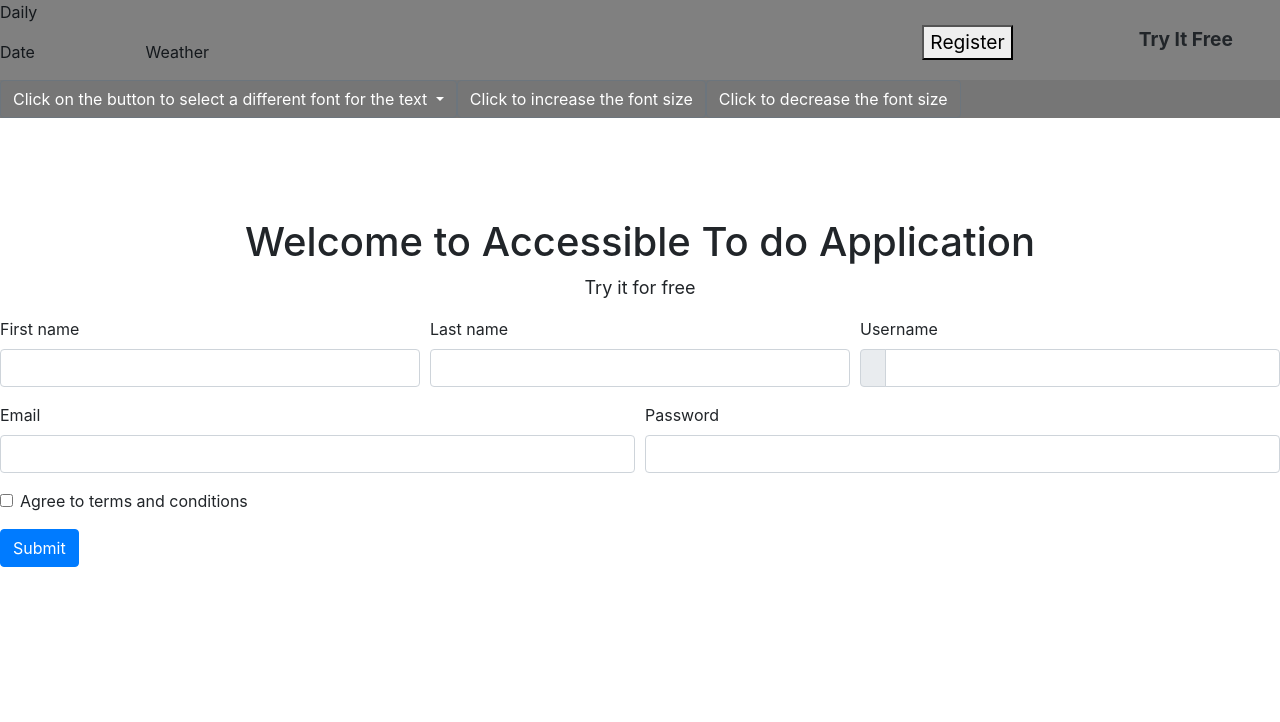
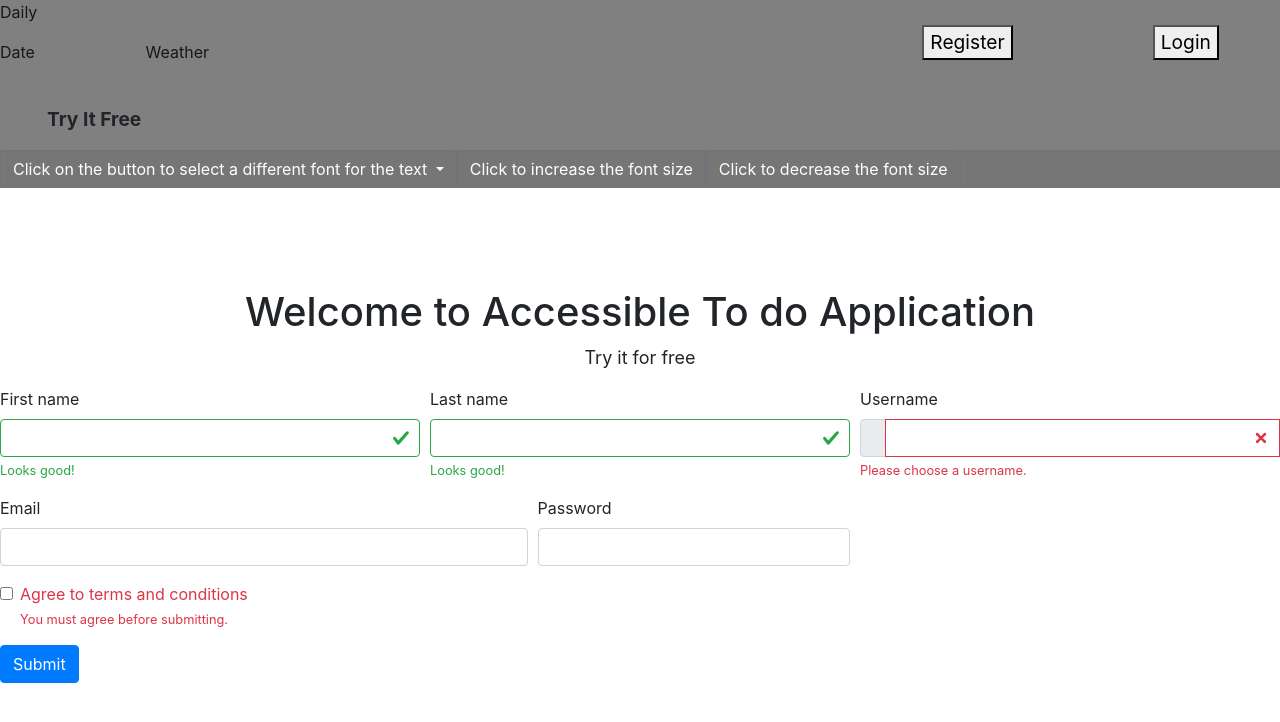
Before and after one commit to 0127JavaUSF/AccessibleTodoList-Front_End, an Angular app in the folder Accessibility-Todo-List/: page /registration in a window 1280 px wide. Shown: the top 722 px of the page. Built offline with nearby package versions, Linux system fonts and the light colour scheme.

Commit message:
Added Login button to the header and attached the routing. Created a Registration page.

```diff
--- a/Accessibility-Todo-List/src/app/app-routing.module.ts
+++ b/Accessibility-Todo-List/src/app/app-routing.module.ts
@@ -7,6 +7,7 @@ import { ItemComponent } from './components/item/item.component';
 import { CreateListComponent } from './components/create-list/create-list.component';
 import { CreateItemComponent } from './components/create-item/create-item.component';
 import { RegistrationComponent } from 'src/app/components/registration/registration.component';
+import { MainLandingComponent } from './components/main-landing/main-landing.component';
 
 
 
@@ -21,6 +22,7 @@ const routes: Routes = [
   {path: "todo-list/:listId/create-item", component: CreateItemComponent},
   {path: "", component: LoginComponent},
   {path: "registration", component: RegistrationComponent},
+  {path: "main-landing", component: MainLandingComponent},
 
 ];
 
--- a/Accessibility-Todo-List/src/app/components/header-panel/header-panel.component.html
+++ b/Accessibility-Todo-List/src/app/components/header-panel/header-panel.component.html
@@ -15,8 +15,15 @@
 
         <div class="col-2">
             <p class ="button">
+               <!-- Register -->
+              <button ngbDropdownItem routerLink="registration">Register</button>
+            </p>
+        </div>
+
+        <div class="col-2">
+            <p class ="button">
                <!-- LogIn -->
-               <button ngbDropdownItem routerLink="registration">Register</button>
+               <button ngbDropdownItem routerLink="/">Login</button>
             </p>
         </div>
 
--- a/Accessibility-Todo-List/src/app/components/main-landing/main-landing.component.html
+++ b/Accessibility-Todo-List/src/app/components/main-landing/main-landing.component.html
@@ -17,4 +17,5 @@
 <h1 class = "welcome">
     Welcome to Accessible To do Application
 </h1>
+
 <p style="text-align: center; font-size: large;">Try it for free</p>
--- a/Accessibility-Todo-List/src/app/components/registration/registration.component.html
+++ b/Accessibility-Todo-List/src/app/components/registration/registration.component.html
@@ -1,41 +1,51 @@
-<!--<p align="center">registration works!</p>-->
 <form>
   <div class="form-row">
     <div class="col-md-4 mb-3">
-      <label for="validationDefault01">First name</label>
-      <input type="text" class="form-control" id="validationDefault01" value="" required>
+      <label for="validationServer01">First name</label>
+      <input type="text" class="form-control is-valid" id="validationServer01" value="" required>
+      <div class="valid-feedback">
+        Looks good!
+      </div>
     </div>
     <div class="col-md-4 mb-3">
-      <label for="validationDefault02">Last name</label>
-      <input type="text" class="form-control" id="validationDefault02" value="" required>
+      <label for="validationServer02">Last name</label>
+      <input type="text" class="form-control is-valid" id="validationServer02" value="" required>
+      <div class="valid-feedback">
+        Looks good!
+      </div>
     </div>
     <div class="col-md-4 mb-3">
-      <label for="validationDefaultUsername">Username</label>
+      <label for="validationServerUsername">Username</label>
       <div class="input-group">
         <div class="input-group-prepend">
-          <span class="input-group-text" id="inputGroupPrepend2"></span>
+          <span class="input-group-text" id="inputGroupPrepend3"></span>
         </div>
-        <input type="text" class="form-control" id="validationDefaultUsername"  aria-describedby="inputGroupPrepend2" required>
+        <input type="text" class="form-control is-invalid" id="validationServerUsername" aria-describedby="inputGroupPrepend3" required>
+        <div class="invalid-feedback">
+          Please choose a username.
+        </div>
       </div>
     </div>
   </div>
   <div class="form-row">
-    <div class="form-group col-md-6">
+    <div class="form-group col-md-5">
       <label for="inputEmail4">Email</label>
       <input type="email" class="form-control" id="inputEmail4">
     </div>
-    <div class="form-group col-md-6">
+    <div class="form-group col-md-3">
       <label for="inputPassword4">Password</label>
       <input type="password" class="form-control" id="inputPassword4">
     </div>
   </div>
-
   <div class="form-group">
     <div class="form-check">
-      <input class="form-check-input" type="checkbox" value="" id="invalidCheck2" required>
-      <label class="form-check-label" for="invalidCheck2">
+      <input class="form-check-input is-invalid" type="checkbox" value="" id="invalidCheck3" required>
+      <label class="form-check-label" for="invalidCheck3">
         Agree to terms and conditions
       </label>
+      <div class="invalid-feedback">
+        You must agree before submitting.
+      </div>
     </div>
   </div>
   <button class="btn btn-primary" type="submit">Submit</button>
```
